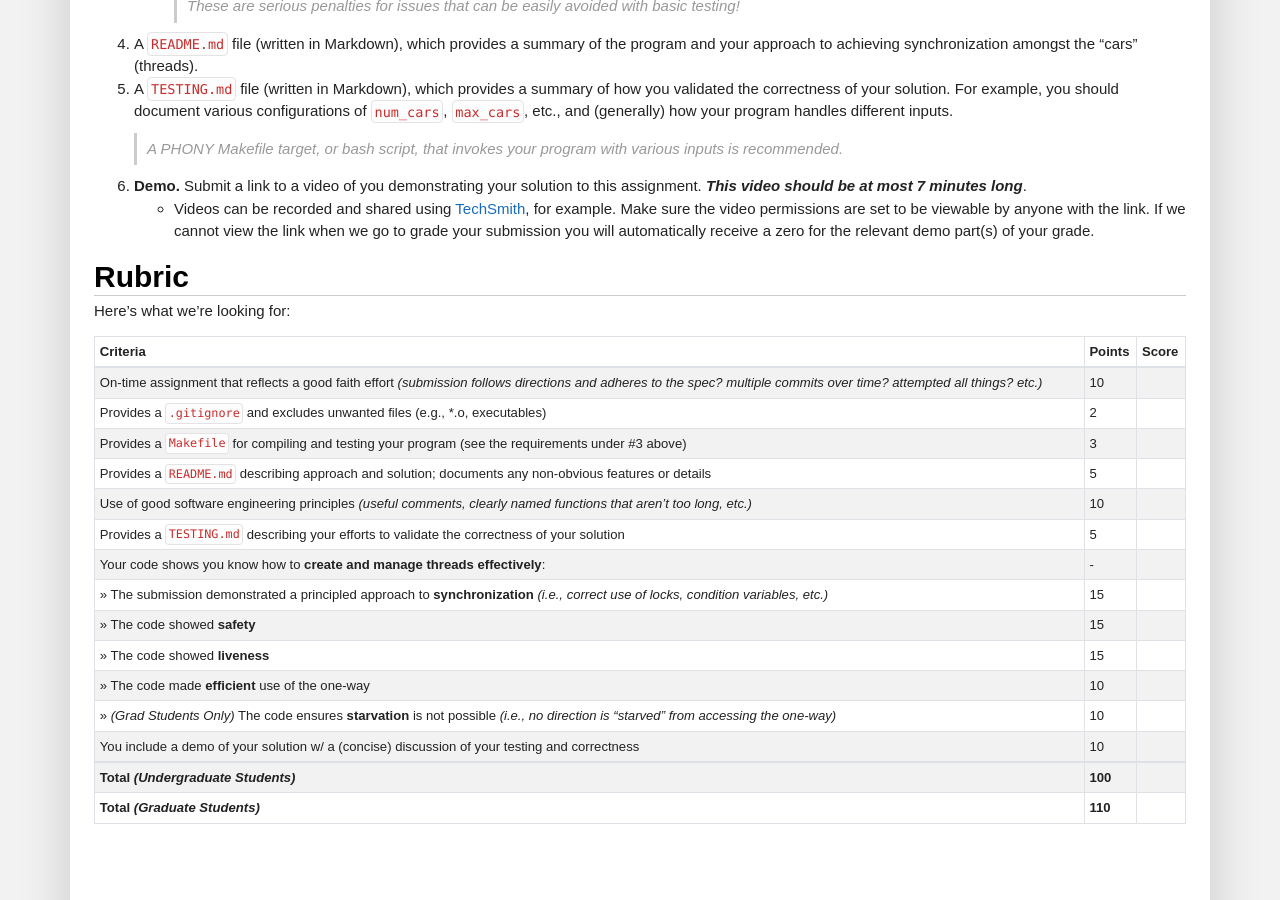
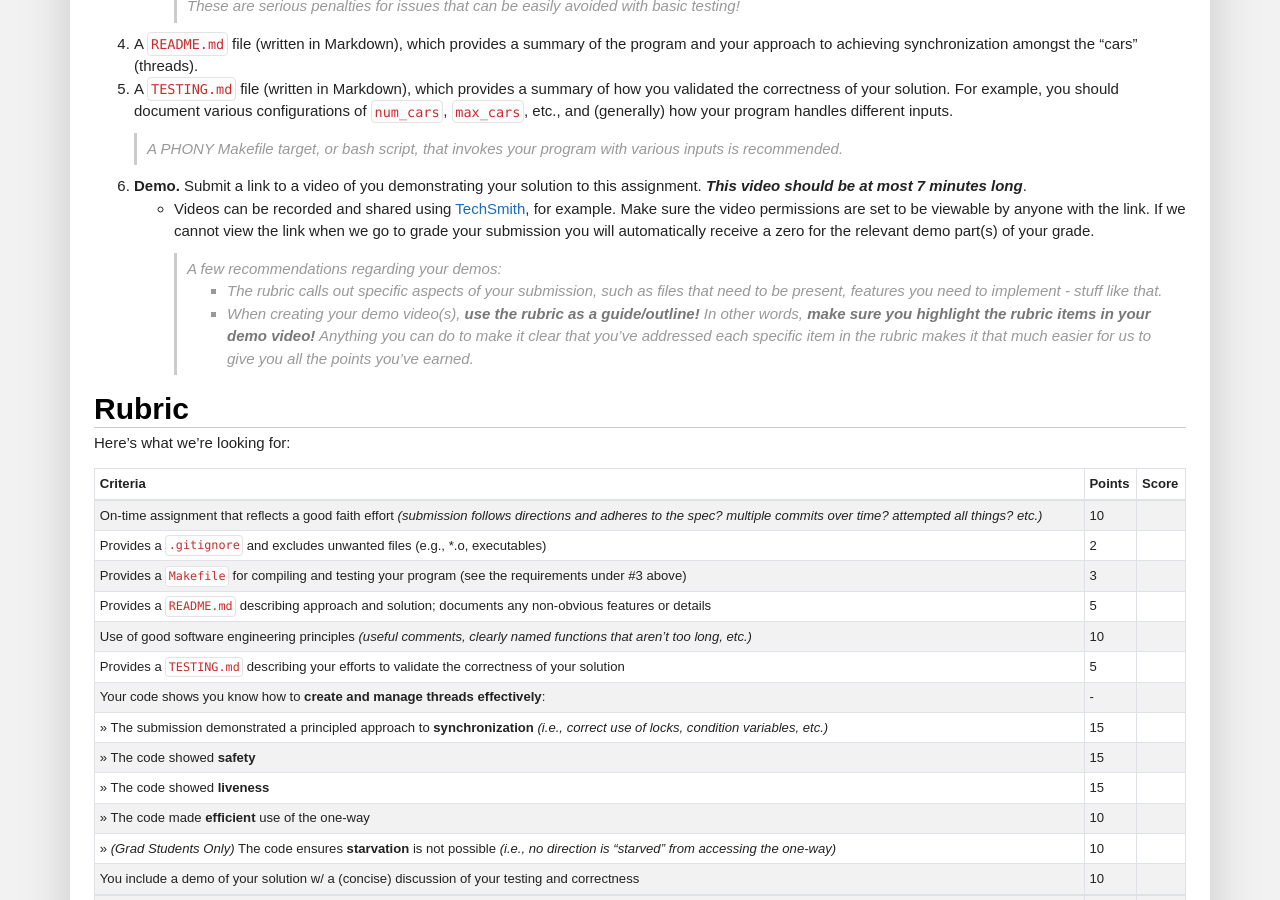
Before and after one commit to traviswpeters/cs460-2020-fall, a Jekyll site: the page built from pa2/index.md, in a window 1280 px wide and 900 px high, scrolled down 4316 px. Built offline with Jekyll 4.4.1, drawn with Linux system fonts in a browser that asks for light colours; nearby versions of some CDN libraries; some web fonts are replaced; comment, search, counter and statistics services are not loaded; our own code applies the rules of GitHub Pages for plain Markdown files.

Commit message:
add recommendations posted to slack as notes here

```diff
--- a/pa2/index.md
+++ b/pa2/index.md
@@ -272,6 +272,11 @@ For example, you should document various configurations of `num_cars`, `max_cars
 - Videos can be recorded and shared using [TechSmith](http://ato.montana.edu/technologies/techsmith/), for example.
 Make sure the video permissions are set to be viewable by anyone with the link.
 If we cannot view the link when we go to grade your submission you will automatically receive a zero for the relevant demo part(s) of your grade.
+> A few recommendations regarding your demos:
+> - The rubric calls out specific aspects of your submission, such as files that need to be present, features you need to implement - stuff like that.
+> - When creating your demo video(s), **use the rubric as a guide/outline!** In other words,
+    **make sure you highlight the rubric items in your demo video!**
+    Anything you can do to make it clear that you’ve addressed each specific item in the rubric makes it that much easier for us to give you all the points you’ve earned.
 
 ## Rubric
 
```
Also changed, not shown: pa1/index.md (+5 -0 lines).
